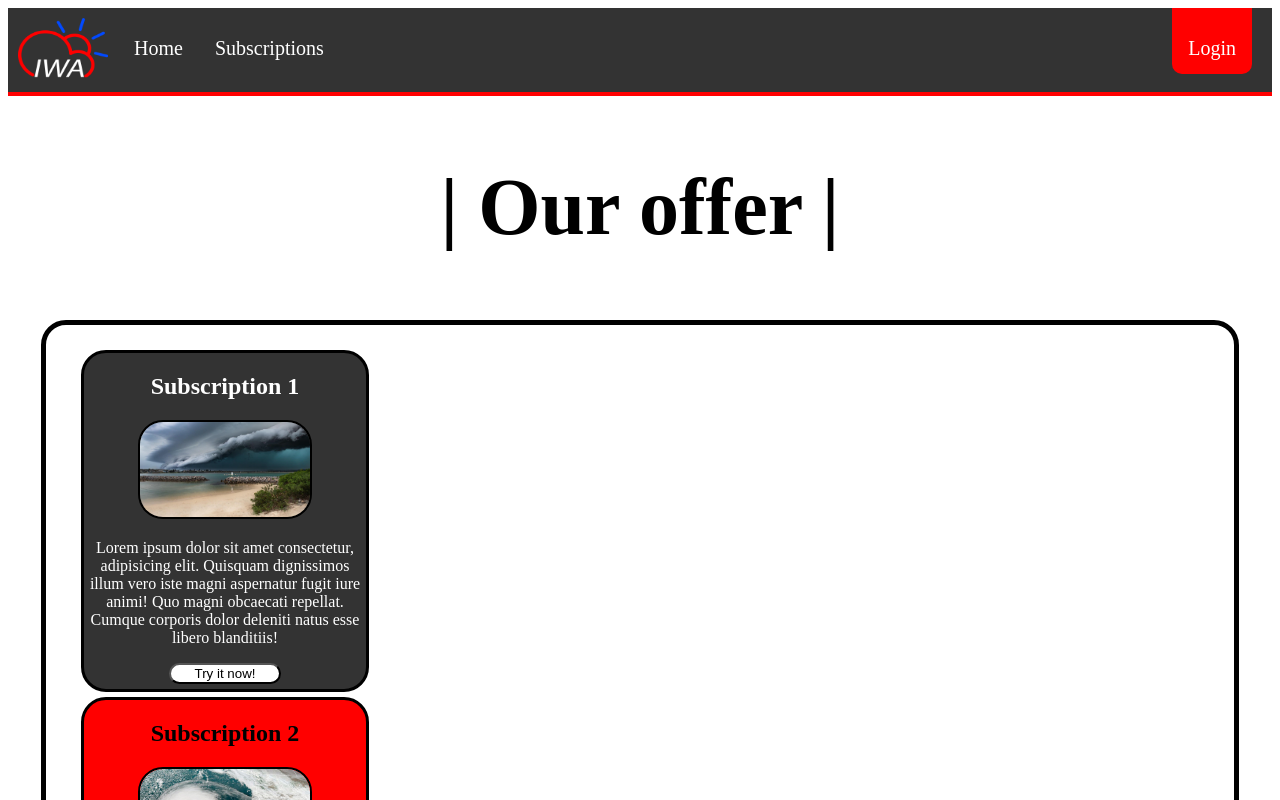
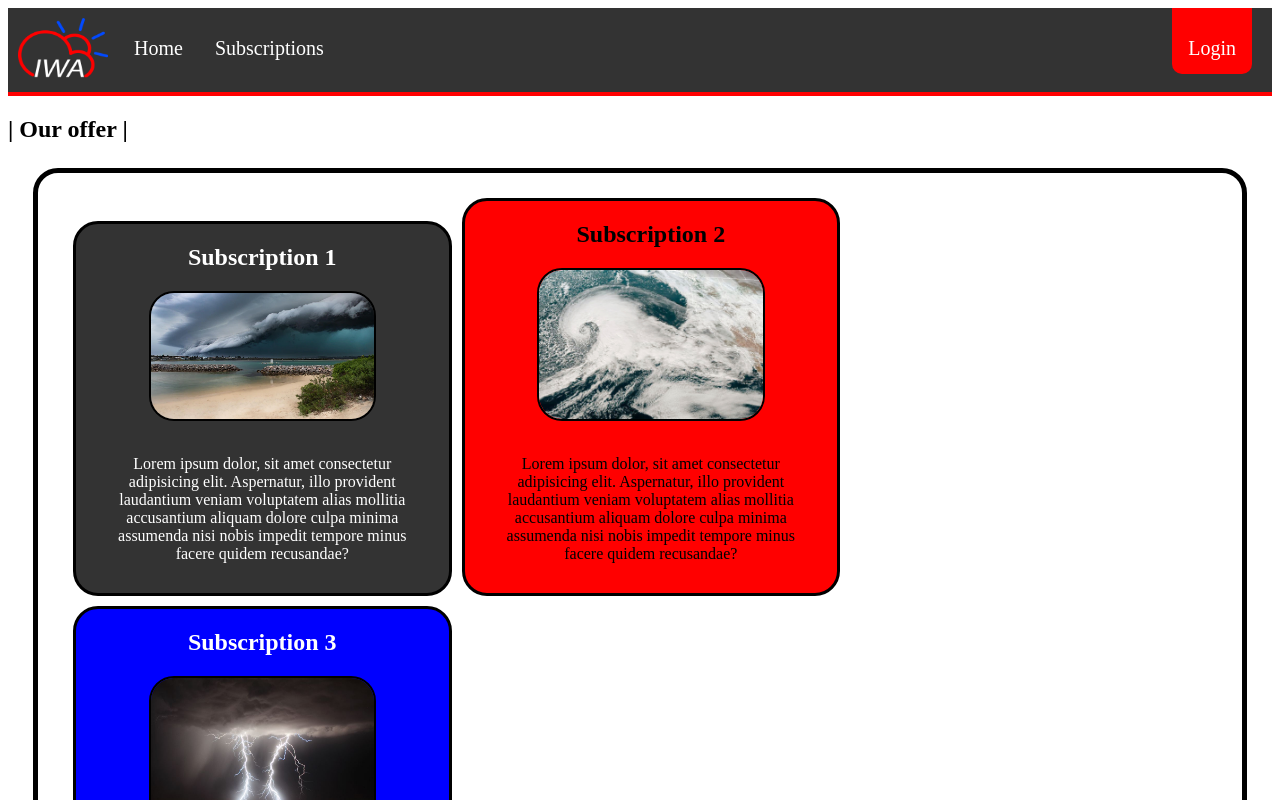
Before and after one commit to Cool-Sqaud/Project_WIA, an Angular app: page /subscriptions in a window 1280 px wide. Shown: the top 800 px of the page. Built offline with nearby package versions, Linux system fonts and the light colour scheme.

Commit message:
Merged branch

```diff
--- a/src/app/home/home.component.css
+++ b/src/app/home/home.component.css
@@ -1,10 +1,4 @@
-body {
-    margin: 0px;
-    font-family: 'Segoe UI', Tahoma, Geneva, Verdana, sans-serif;
-    background-image: url('../../assets/background_3.jpg');
-}
-
-div.main_box {
+div.main_box_text {
     background-color: white;
     margin: 25px;
     padding: 14px 16px;
@@ -12,6 +6,11 @@ div.main_box {
     width: 50%;
 }
 
-div.main_box p{
+div.main_box_text p{
     font-size: 20px;
 }
+
+div.main_box img{
+    border: solid black;
+    border-radius: 25px;
+}
--- a/src/app/home/home.component.html
+++ b/src/app/home/home.component.html
@@ -1,4 +1,4 @@
-<body>
+
 <div class="main_box">
     <div class="main_box_text">
         <h1>Background info</h1>
@@ -15,4 +15,3 @@
     </div>
     <img src="../../assets/world_map.jpg" alt="world_map">
 </div>
-</body>
--- a/src/app/navbar/navbar.component.css
+++ b/src/app/navbar/navbar.component.css
@@ -14,6 +14,7 @@ li {
     text-align: center;
 }
 
+
 li a {
     display: block;
     color: white;
@@ -22,6 +23,10 @@ li a {
     text-decoration: none;
     font-size: 20px;
     margin-top: 15px;
+}
+
+.logo {
+    margin: 10px;
 }
 
 li a.left:hover {
@@ -38,10 +43,6 @@ li a.right:hover {
     border: 2px solid red;
 }
 
-.logo {
-    margin: 10px;
-}
-
 #login {
     float: right;
     margin-right: 20px;
--- a/src/app/subscriptions/subscriptions.component.css
+++ b/src/app/subscriptions/subscriptions.component.css
@@ -1,37 +1,18 @@
-div.main_box_text {
-    background-color: white;
-    margin: 25px;
-    padding: 14px 16px;
-    border-radius: 15px;
-    width: 50%;
-  }
-
-  div.main_box_text p{
-    font-size: 20px;
-  }
-
-  div.main_box img{
-    border: solid black;
-    border-radius: 25px;
-  }
-
-  div.button_box{
-    margin: 10px;
-  }
-
 div.subscriptions{
     padding: 20px 30px;
     border: solid 5px black;
     border-radius: 25px;
     margin: 25px;
+    align-content: center;
 }
 
 .subscriptions div{
-    width: 25%;
+    width: 32.566503%;
     border: solid black;
     border-radius: 25px;
     text-align: center;
     margin: 5px;
+    display: inline-block;
 }
 
 div.subscription_1{
@@ -50,13 +31,9 @@ div.main_box_text {
 
 .subscriptions img{
     width: 60%;
+    height: 60%;
     border: solid 2px black;
     border-radius: 25px;
-  }
-
-  h1{
-  text-align: center;
-  font-size: 80px;
 }
 
 .subscriptions button{
@@ -66,3 +43,7 @@ div.main_box_text {
     width: 40%;
     height: 35%;
 }
+
+.subscriptions p{
+  margin: 30px;
+}
--- a/src/app/subscriptions/subscriptions.component.html
+++ b/src/app/subscriptions/subscriptions.component.html
@@ -1,26 +1,22 @@
-<body>
+
 <h1>| Our offer |</h1>
 <div class="subscriptions">
     <div class="subscription_1">
     <h2>Subscription 1</h2>
     <img src="../../assets/clouds.jpg" alt="clouds">
-        <p>Lorem ipsum dolor sit amet consectetur, adipisicing elit. Quisquam dignissimos illum vero iste magni aspernatur
-            fugit iure animi! Quo magni obcaecati repellat. Cumque corporis dolor deleniti natus esse libero blanditiis!</p>
-        <button>Try it now!</button>
+    <p>Lorem ipsum dolor, sit amet consectetur adipisicing elit. Aspernatur, illo provident laudantium veniam voluptatem
+        alias mollitia accusantium aliquam dolore culpa minima assumenda nisi nobis impedit tempore minus facere quidem recusandae?</p>
     </div>
     <div class="subscription_2">
     <h2>Subscription 2</h2>
     <img src="../../assets/cyclone.jpg" alt="cyclone">
-        <p>Lorem ipsum dolor sit amet consectetur adipisicing elit. Eaque ea sed natus sequi nihil, eos voluptates obcaecati
-            quia doloremque consequuntur maiores doloribus accusamus dolor tempora debitis iure ducimus minima ab?</p>
-        <button>Try it now!</button>
+    <p>Lorem ipsum dolor, sit amet consectetur adipisicing elit. Aspernatur, illo provident laudantium veniam voluptatem
+        alias mollitia accusantium aliquam dolore culpa minima assumenda nisi nobis impedit tempore minus facere quidem recusandae?</p>
     </div>
     <div class="subscription_3">
     <h2>Subscription 3</h2>
     <img src="../../assets/thunder.jpg" alt="thunder">
     <p>Lorem ipsum dolor, sit amet consectetur adipisicing elit. Aspernatur, illo provident laudantium veniam voluptatem
         alias mollitia accusantium aliquam dolore culpa minima assumenda nisi nobis impedit tempore minus facere quidem recusandae?</p>
-            <button>Try it now!</button>
     </div>
 </div>
-</body>
```
Lines whose indentation alone changed are shown as unchanged.
